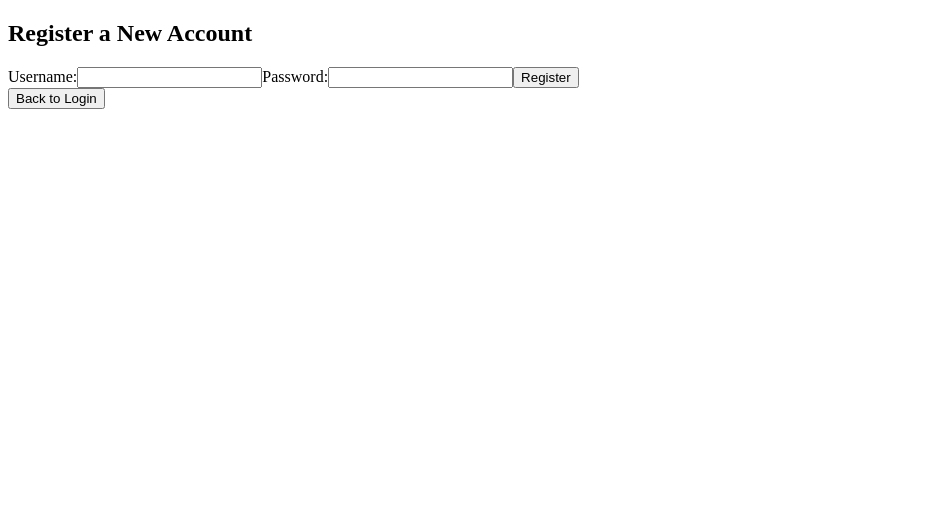
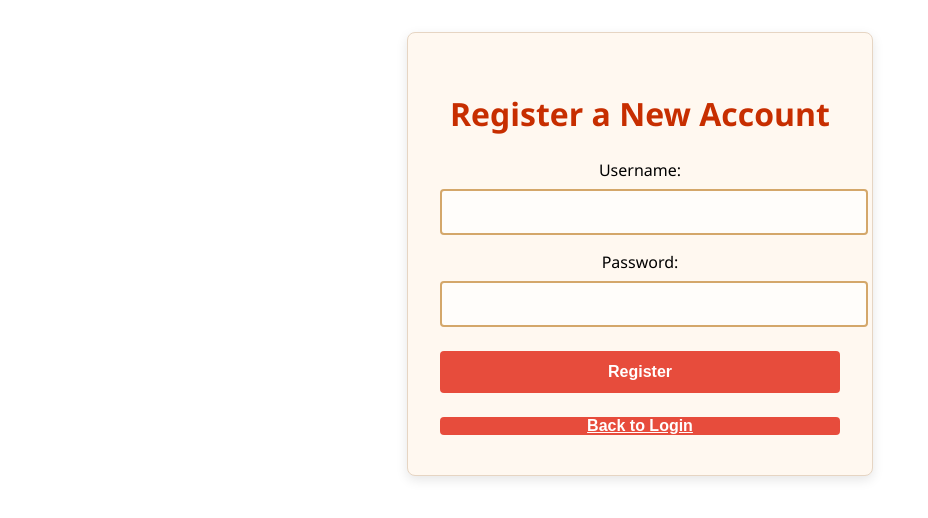
Before and after one commit to amm1746/Wildfire-Relief, an Angular app in the folder ufund-ui/wildfire-relief/: page /register in a window 1280 px wide. Shown: the top 518 px of the page, without its empty margins (0-928 px from the left). Built offline with nearby package versions, Linux system fonts and the light colour scheme; no server answers.

Commit message:
Fixed back to log button and added styling.

```diff
--- a/ufund-ui/wildfire-relief/src/app/register/register.component.css
+++ b/ufund-ui/wildfire-relief/src/app/register/register.component.css
@@ -0,0 +1,77 @@
+div {
+    max-width: 400px;
+    margin: 2rem auto;
+    padding: 2rem;
+    border-radius: 8px;
+    background-color: #fff8f0;
+    box-shadow: 0 4px 12px rgba(0, 0, 0, 0.1);
+    font-family: 'Segoe UI', Tahoma, Geneva, Verdana, sans-serif;
+    text-align: center;
+    border: 1px solid #e6d5c3;
+  }
+
+  h2 {
+    color: #c72e00;
+    margin-bottom: 1.5rem;
+    font-size: 2rem;
+    font-weight: 600;
+  }
+
+  input {
+    width: 100%;
+    padding: 12px;
+    margin: 0.5rem 0 1rem;
+    border: 2px solid #d4a76a;
+    border-radius: 4px;
+    background-color: #fffdfa;
+    font-size: 1rem;
+    transition: all 0.3s ease;
+  }
+
+  input:focus {
+    outline: none;
+    border-color: #e67e22;
+    box-shadow: 0 0 0 3px rgba(230, 126, 34, 0.2);
+  }
+
+  button {
+    width: 100%;
+    padding: 12px;
+    margin: 0.5rem 0;
+    border: none;
+    border-radius: 4px;
+    font-size: 1rem;
+    font-weight: 600;
+    cursor: pointer;
+    transition: all 0.3s ease;
+  }
+
+  button:first-of-type {
+    background-color: #e74c3c;
+    color: white;
+  }
+
+  button:first-of-type:hover {
+    background-color: #c0392b;
+  }
+
+  .btn-link {
+    background: none;
+    color: #3498db;
+    text-decoration: underline;
+    padding: 0;
+    margin-top: 1rem;
+  }
+
+  .btn-link:hover {
+    color: #2980b9;
+  }
+
+  .error-message {
+    color: #e74c3c;
+    margin-top: 1rem;
+    padding: 0.5rem;
+    background-color: #fdecea;
+    border-left: 4px solid #e74c3c;
+    border-radius: 4px;
+  }
--- a/ufund-ui/wildfire-relief/src/app/register/register.component.html
+++ b/ufund-ui/wildfire-relief/src/app/register/register.component.html
@@ -1,12 +1,14 @@
+<div>
 <h2>Register a New Account</h2>
 <form (ngSubmit)="register()">
     <label for="username">Username:</label>
-    <input id="username" [(ngModel)]="username" name="username" required />
+    <input id="username" [(ngModel)]="username" name="username" required (keydown.enter)="register()"/>
 
     <label for="password">Password:</label>
-    <input id="password" type="password" [(ngModel)]="password" name="password" required />
+    <input id="password" type="password" [(ngModel)]="password" name="password" required (keydown.enter)="register()"/>
 
     <button type="submit">Register</button>
 </form>
 
-<button routerLink="/login" class="btn btn-link">Back to Login</button>
+<button (click)="navigateToLogin()" class="btn-link">Back to Login</button>
+</div>
--- a/ufund-ui/wildfire-relief/src/app/register/register.component.ts
+++ b/ufund-ui/wildfire-relief/src/app/register/register.component.ts
@@ -5,7 +5,9 @@ import { Router } from '@angular/router';
 @Component({
   selector: 'app-register',
   templateUrl: './register.component.html',
+  styleUrls: ['./register.component.css']
 })
+
 export class RegisterComponent {
   username = '';
   password = '';
@@ -26,4 +28,14 @@ export class RegisterComponent {
       }
     });
   }
+
+  navigateToLogin() {
+    this.router.navigate(['']);
+  }
+
+  handleKeyDown(event: KeyboardEvent) {
+    if (event.key === 'Enter') {
+      this.register();
+    }
+  }
 }
```
